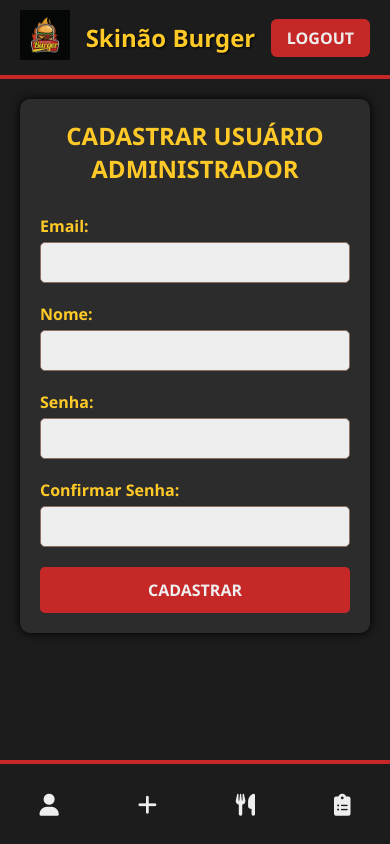
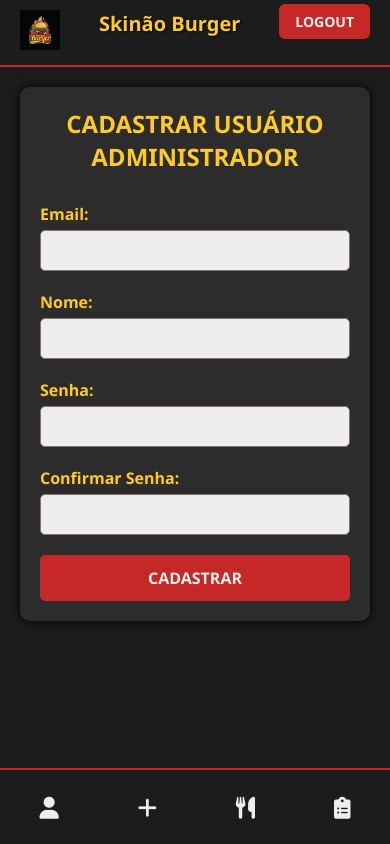
Before and after one commit to LucasFerraz07/hamburgueria_Skinao, a PHP site: page /cadastroAdmin.php in a window 390 px wide. Run offline with PHP 8.4, Linux system fonts and the light colour scheme.

Commit message:
adicionei js e arrumei alguns tamanhos

```diff
--- /dev/null
+++ b/ModeloSkinaoBurger/assets/cadastroAdmin.js
@@ -0,0 +1,35 @@
+document.getElementById('form-cadastro').addEventListener('submit', function(event) {
+    let email = document.getElementById('email').value;
+    let nome = document.getElementById('nome').value;
+    let senha = document.getElementById('senha').value;
+    let csenha = document.getElementById('csenha').value;
+
+    // Verificar se as senhas são iguais
+    if (senha !== csenha) {
+        alert("As senhas não coincidem!");
+        event.preventDefault();  // Impede o envio do formulário
+        return;
+    }
+
+    // Verificar se o email e nome não estão vazios
+    if (email === "" || nome === "") {
+        alert("Por favor, preencha todos os campos!");
+        event.preventDefault();  // Impede o envio do formulário
+        return;
+    }
+
+    // Validar o formato do email
+    let emailPattern = /^[a-zA-Z0-9._%+-]+@[a-zA-Z0-9.-]+\.[a-zA-Z]{2,}$/;
+    if (!emailPattern.test(email)) {
+        alert("Por favor, insira um email válido!");
+        event.preventDefault();  // Impede o envio do formulário
+        return;
+    }
+
+    // Validar a senha
+    if (senha.length < 8 || senha.length > 25) {
+        alert("A senha deve ter entre 8 e 25 caracteres!");
+        event.preventDefault();  // Impede o envio do formulário
+        return;
+    }
+});
--- a/ModeloSkinaoBurger/assets/headerFooter.css
+++ b/ModeloSkinaoBurger/assets/headerFooter.css
@@ -48,6 +48,6 @@
     padding: 15px 0;
     font-size: 16px;
     position: relative;
-    bottom: 0;
+    bottom: 0px;
     width: 100%;
 }
--- a/ModeloSkinaoBurger/assets/headerFooterAdmin.css
+++ b/ModeloSkinaoBurger/assets/headerFooterAdmin.css
@@ -18,7 +18,8 @@
 header {
     background-color: #1C1C1C;
     padding: 10px 20px;
-    border-bottom: 4px solid #C62828;
+    border-bottom: 2px solid #C62828;
+    margin-bottom: 10px;
 }
 
 .navbar {
@@ -54,8 +55,8 @@
 /* === FOOTER (Admin) === */
 .admin-footer {
     background-color: #1C1C1C;
-    padding: 15px 0;
-    border-top: 4px solid #C62828;
+    padding: 12px 0;
+    border-top: 2px solid #C62828;
     position: fixed;
     bottom: 0;
     width: 100%;
@@ -83,3 +84,21 @@
 .nav-item i {
     pointer-events: none;
 }
+
+@media screen and (max-width: 768px) {
+    .navbar {
+        align-items: flex-start;
+    }
+
+    .logo img {
+        height: 40px;
+    }
+
+    .nome h1 {
+        font-size: 20px;
+    }
+
+    .logout a {
+        font-size: 14px;
+    }
+}
--- a/ModeloSkinaoBurger/assets/painelAdmin.css
+++ b/ModeloSkinaoBurger/assets/painelAdmin.css
@@ -9,7 +9,6 @@
 .container.box {
     display: flex;
     justify-content: space-between;
-    padding: 20px;
     max-width: 1200px;
     margin: 0 auto;
     gap: 30px;
--- a/ModeloSkinaoBurger/cadastroAdmin.php
+++ b/ModeloSkinaoBurger/cadastroAdmin.php
@@ -65,7 +65,9 @@
             <button type="submit">CADASTRAR</button>
         </form>
     </div>
+<br><br><br>
+    <?php include('includes/footerAdmin.php') ?>
 
-    <?php include('includes/footerAdmin.php') ?>
 </body>
+<script src="assets/cadastroAdmin.js"></script>
 </html>
--- a/ModeloSkinaoBurger/cardapioAdmin.php
+++ b/ModeloSkinaoBurger/cardapioAdmin.php
@@ -1,7 +1,6 @@
 <?php
 
 include('config/conexao.php');
-
 $produtos = $mysqli->query("SELECT * FROM esboco_hamburgueria.produtos");
 
 ?>
@@ -13,8 +12,8 @@
     <meta name="viewport" content="width=device-width, initial-scale=1.0">
     <link rel="stylesheet" href="https://cdnjs.cloudflare.com/ajax/libs/font-awesome/6.0.0-beta3/css/all.min.css">
     <link rel="stylesheet" href="assets/headerFooterAdmin.css">
+    <link rel="stylesheet" href="assets/cardapioAdmin.css">
     <link rel="shortcut icon" href="images/logo.ico" type="image/x-icon">
-    <link rel="stylesheet" href="assets/cardapioAdmin.css">
     <title>Skinão Burger</title>
 </head>
 <body>
@@ -30,7 +29,7 @@
             </div>
         <?php endwhile; ?>
     </div>
-
+    <br><br><br>
     <?php include('includes/footerAdmin.php') ?>
 </body>
 </html>
--- a/ModeloSkinaoBurger/painelAdmin.php
+++ b/ModeloSkinaoBurger/painelAdmin.php
@@ -93,7 +93,7 @@
             </form>
         </div>
     </div>
-
+    <br><br><br>
     <?php include('includes/footerAdmin.php'); ?>
 </body>
 </html>
--- a/ModeloSkinaoBurger/pedidosAdmin.php
+++ b/ModeloSkinaoBurger/pedidosAdmin.php
@@ -12,7 +12,7 @@
     <?php include('includes/headerAdmin.php') ?>
 
 
-
+    <br><br><br>
     <?php include('includes/footerAdmin.php') ?>
 </body>
 </html>
```
Also changed, not shown: ModeloSkinaoBurger/assets/painelAdmin.js (added, +34 -0 lines), dump_V1.0 (1).sql (renamed from dump_V1.0.sql).
